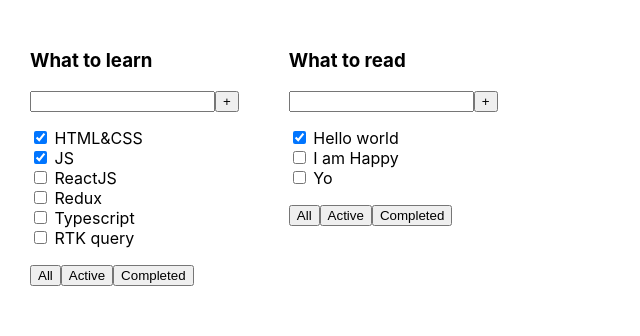
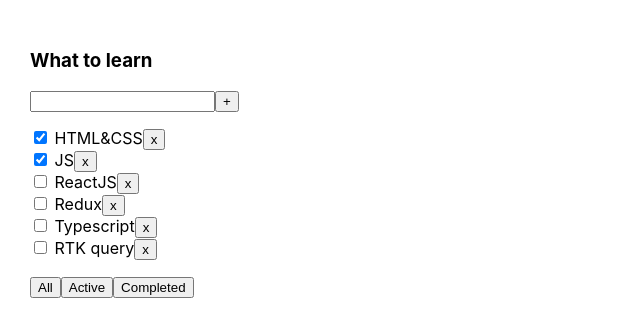
Before and after one commit to hrsk/classes-on-todolist, a React (Vite) app: page / in a window 1280 px wide. Shown: the top 336 px of the page, without its empty margins (0-640 px from the left). Built offline with nearby package versions, Linux system fonts and the light colour scheme.

Commit message:
deleting and filtering tasks, hook useState, method filter

```diff
--- a/src/App.tsx
+++ b/src/App.tsx
@@ -1,5 +1,6 @@
 import './App.css'
 import {TodolistItem} from "./TodolistItem.tsx";
+import {useState} from "react";
 
 export type Task = {
     id: number
@@ -7,26 +8,34 @@
     isDone: boolean
 }
 
-const tasks1: Task[] = [
+export type FilterValues = 'All' | 'Active' | 'Completed'
+
+export const App = () => {
+
+    const [tasks, setTasks] = useState<Task[]>([
         {id: 1, title: 'HTML&CSS', isDone: true},
         {id: 2, title: 'JS', isDone: true},
         {id: 3, title: 'ReactJS', isDone: false},
         {id: 4, title: 'Redux', isDone: false},
         {id: 5, title: 'Typescript', isDone: false},
         {id: 6, title: 'RTK query', isDone: false},
-]
+    ])
 
-const tasks2: Task[] = [
-    {id: 1, title: 'Hello world', isDone: true},
-    {id: 2, title: 'I am Happy', isDone: false},
-    {id: 3, title: 'Yo', isDone: false},
-]
+    const [filter, setFilter] = useState<FilterValues>('All')
 
-export const App = () => {
+    const removeTask = (taskId: number) => {
+        setTasks(tasks.filter(task => task.id !== taskId))
+    }
+
+    const changeFilter = (filter: FilterValues) => {
+        setFilter(filter)
+        console.log(filter)
+    }
+
     return (
         <div className="app">
-            <TodolistItem title={'What to learn'} tasks={tasks1}/>
-            <TodolistItem title={'What to read'} tasks={tasks2}/>
+            <TodolistItem title={'What to learn'} tasks={tasks} filter={filter} changeFilter={changeFilter}
+                          removeTask={removeTask}/>
         </div>
     )
 }
--- a/src/TodolistItem.tsx
+++ b/src/TodolistItem.tsx
@@ -1,17 +1,35 @@
-import {Task} from "./App.tsx";
+import {FilterValues, Task} from "./App.tsx";
 import {Button} from "./Button.tsx";
 
 type Props = {
     title: string
     tasks: Task[]
+    filter: FilterValues
+    changeFilter: (filter: FilterValues) => void
+    removeTask: (taskId: number) => void
 }
 
-export const TodolistItem = ({title, tasks}: Props) => {
+export const TodolistItem = ({title, tasks, removeTask, filter, changeFilter}: Props) => {
 
-    const tasksAfterMap = tasks.map(task => {
+    let filteredTasks = tasks;
+
+    if (filter === 'Active') {
+        filteredTasks = tasks.filter(task => !task.isDone)
+    }
+    if (filter === 'Completed') {
+        filteredTasks = tasks.filter(task => task.isDone)
+    }
+
+    const tasksAfterMap = filteredTasks.map(task => {
+
+        const removeTaskHandler = (taskId: number) => {
+            removeTask(taskId)
+        }
+
         return (
             <li key={task.id}>
                 <input type="checkbox" checked={task.isDone}/> <span>{task.title}</span>
+                <Button onClick={() => removeTaskHandler(task.id)}>x</Button>
             </li>
         )
     })
@@ -31,9 +49,9 @@
                 }
             </ul>
             <div>
-                <Button onClick={() => console.log('All')}>All</Button>
-                <Button onClick={() => console.log('Active')}>Active</Button>
-                <Button onClick={() => console.log('Completed')}>Completed</Button>
+                <Button onClick={() => changeFilter('All')}>All</Button>
+                <Button onClick={() => changeFilter('Active')}>Active</Button>
+                <Button onClick={() => changeFilter('Completed')}>Completed</Button>
             </div>
         </div>
     )
```
Lines whose indentation alone changed are shown as unchanged.
